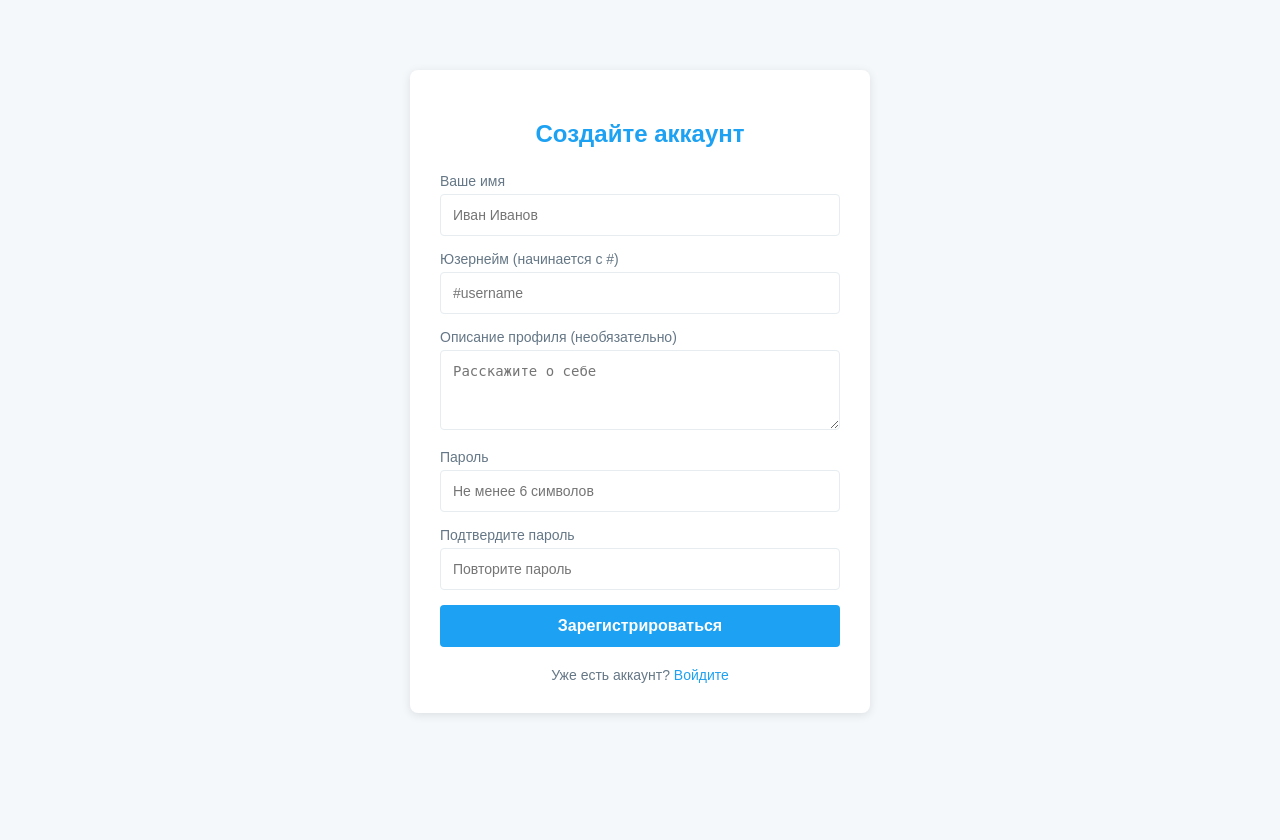
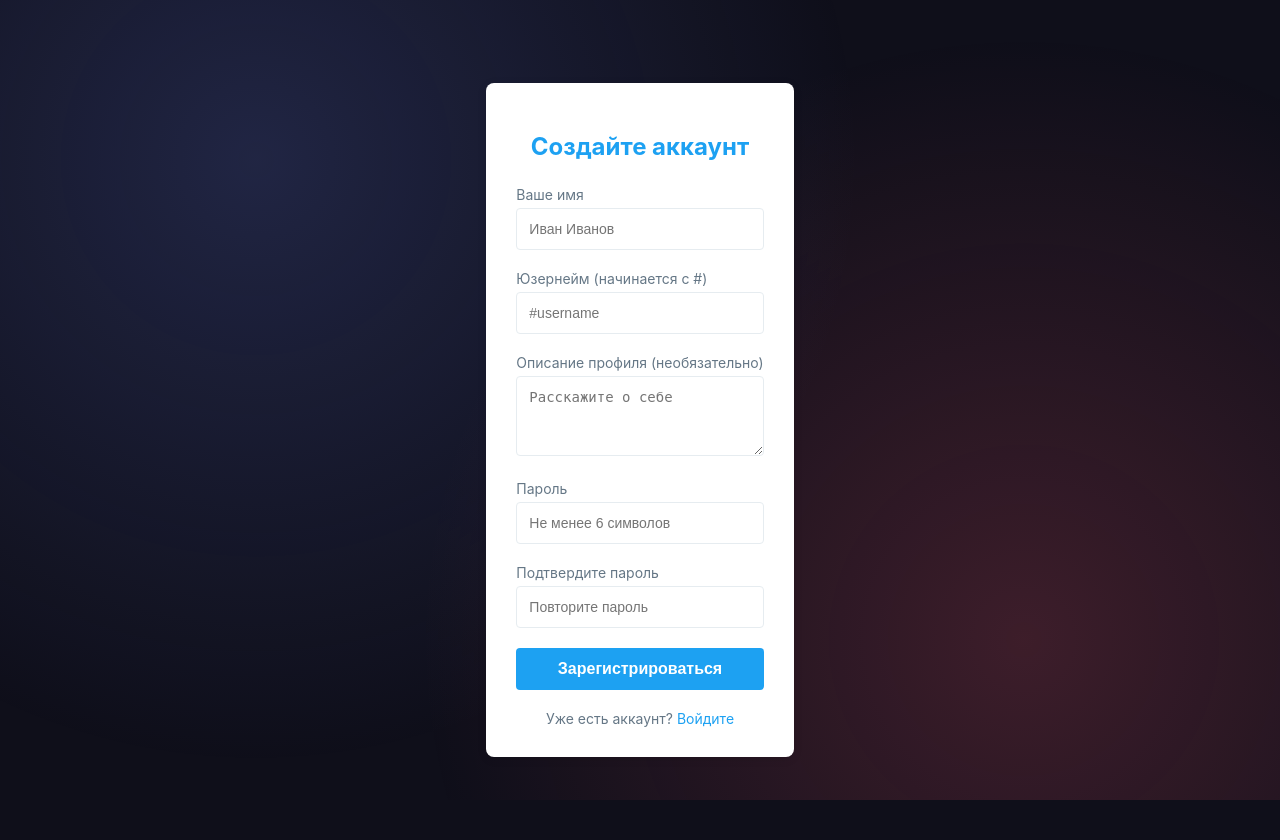
Before and after one commit to matveyv252524/site, a FastAPI app: page /register in a window 1280 px wide. Before the commit the page ends 715 px from the top, so only its background shows below. Run offline with FastAPI, Linux system fonts and the light colour scheme; some libraries are stand-ins or nearby versions.

Commit message:
Update register.html

```diff
--- a/templates/register.html
+++ b/templates/register.html
@@ -73,6 +73,124 @@
             color: #657786;
             font-size: 14px;
         }
+        :root {
+        --primary-gradient: linear-gradient(135deg, #667eea 0%, #764ba2 100%);
+        --dark-bg: #0f0f1a;
+        --card-bg: rgba(255, 255, 255, 0.08);
+        --card-border: rgba(255, 255, 255, 0.12);
+        --text-primary: #ffffff;
+    }
+
+    body {
+        background: var(--dark-bg);
+        color: var(--text-primary);
+        font-family: 'Inter', sans-serif;
+        min-height: 100vh;
+        display: flex;
+        align-items: center;
+        justify-content: center;
+        position: relative;
+        overflow: hidden;
+    }
+
+    body::before {
+        content: '';
+        position: fixed;
+        top: 0;
+        left: 0;
+        width: 100%;
+        height: 100%;
+        background:
+            radial-gradient(circle at 20% 20%, rgba(103, 126, 234, 0.2) 0%, transparent 50%),
+            radial-gradient(circle at 80% 80%, rgba(245, 87, 108, 0.2) 0%, transparent 50%);
+        z-index: -1;
+        animation: float 6s ease-in-out infinite;
+    }
+
+    .auth-container {
+        width: 100%;
+        max-width: 400px;
+        padding: 20px;
+    }
+
+    .auth-card {
+        background: var(--card-bg);
+        backdrop-filter: blur(20px);
+        border: 1px solid var(--card-border);
+        border-radius: 20px;
+        padding: 40px 30px;
+        box-shadow: 0 25px 50px rgba(0, 0, 0, 0.3);
+        animation: fadeIn 0.8s ease-out;
+    }
+
+    .auth-header {
+        text-align: center;
+        margin-bottom: 30px;
+    }
+
+    .auth-title {
+        font-size: 28px;
+        font-weight: 700;
+        background: var(--primary-gradient);
+        -webkit-background-clip: text;
+        -webkit-text-fill-color: transparent;
+        background-clip: text;
+        margin-bottom: 10px;
+    }
+
+    .auth-subtitle {
+        color: rgba(255, 255, 255, 0.7);
+        font-size: 14px;
+    }
+
+    .form-group {
+        margin-bottom: 20px;
+    }
+
+    .form-label {
+        display: block;
+        margin-bottom: 8px;
+        color: rgba(255, 255, 255, 0.8);
+        font-size: 14px;
+        font-weight: 500;
+    }
+
+    .form-input {
+        width: 100%;
+        padding: 15px 20px;
+        background: rgba(255, 255, 255, 0.06);
+        border: 1px solid var(--card-border);
+        border-radius: 12px;
+        color: var(--text-primary);
+        font-size: 14px;
+        backdrop-filter: blur(10px);
+        transition: all 0.3s ease;
+    }
+
+    .form-input:focus {
+        outline: none;
+        border-color: #667eea;
+        box-shadow: 0 0 0 3px rgba(102, 126, 234, 0.2);
+    }
+
+    .btn-primary {
+        width: 100%;
+        padding: 15px;
+        background: var(--primary-gradient);
+        color: white;
+        border: none;
+        border-radius: 12px;
+        font-size: 16px;
+        font-weight: 600;
+        cursor: pointer;
+        transition: all 0.3s ease;
+        box-shadow: 0 4px 20px rgba(102, 126, 234, 0.4);
+    }
+
+    .btn-primary:hover {
+        transform: translateY(-2px);
+        box-shadow: 0 8px 25px rgba(102, 126, 234, 0.6);
+    }
     </style>
 </head>
 <body>
```
